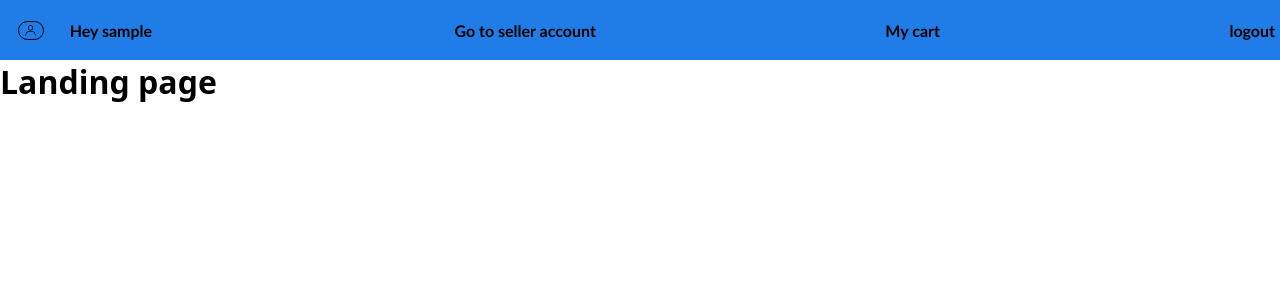
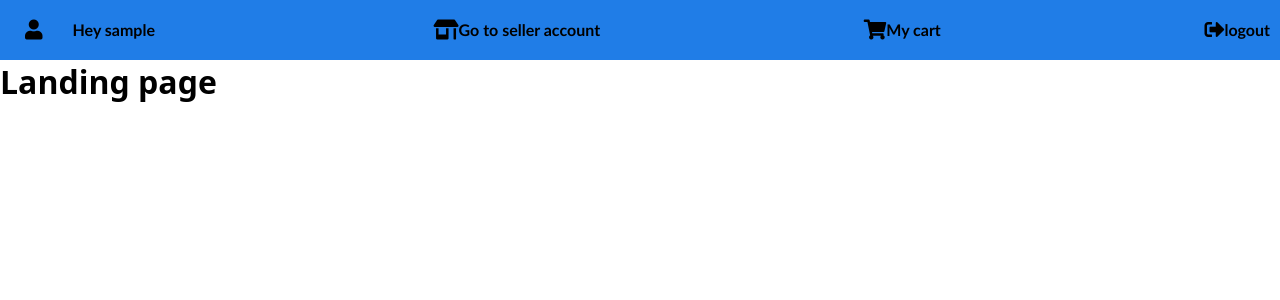
Before and after one commit to NIKHILKRISHNAK/ecommerse-app, a Django app: page / in a window 1280 px wide. Shown: the top 300 px of the page. Run offline with Django 4.2, Linux system fonts and the light colour scheme; the visitor is signed in with stand-in values (Sample User, id 1); data that the repository does not hold is empty.

Commit message:
added:icons in landing page

```diff
--- a/static/landing.css
+++ b/static/elanding.css
@@ -1,77 +1,86 @@
-*{
+* {
     padding: 0;
     margin: 0;
     font-family: system-ui, -apple-system, BlinkMacSystemFont, 'Segoe UI', Roboto, Oxygen, Ubuntu, Cantarell, 'Open Sans', 'Helvetica Neue', sans-serif;
 }
-.container{
+
+.container {
     color: black;
-    display: grid;
+    /* display: grid;
     grid: 200px / auto auto auto;
     grid-gap: 10px;
-    padding:10px;
-    justify-content: space-around ;
+    padding: 10px; */
+    display: flex;
+    flex-wrap: wrap;
+    justify-content: space-around;
 }
-.eachitem{
+
+.eachitem {
     text-align: center;
-    align-items:center;
+    align-items: center;
     background-color: rgb(239, 247, 250);
-    width:15rem;
+    width: 15rem;
     height: 100%;
     border-radius: 10px;
     display: grid;
     place-items: center;
 }
-.eachitem:hover{
+
+.eachitem:hover {
     transform: scale(1.01);
     box-shadow: 5px 8px 500px rgb(133, 183, 216);
 
 }
-nav{
+
+nav {
     background-color: #207de7;
     display: flex;
+    flex-direction: row;
     text-align: center;
     justify-content: space-between;
     align-items: center;
-    margin-top:0px;
+    margin-top: 0px;
     height: 50px;
     padding: 5px;
-    top:0;
+    top: 0;
     position: sticky;
     z-index: 9999;
 }
-nav a:hover{
+
+nav a:hover {
     color: white;
 }
-nav a{
-    font-size:medium;
+
+nav a {
+    font-size: medium;
     font-weight: bold;
 }
-a{
+
+a {
+    position: relative;
     text-decoration: none;
-    color:black;
+    color: black;
     font-family: 'Gill Sans', 'Gill Sans MT', Calibri, 'Trebuchet MS', sans-serif;
+    display: flex;
+    flex-direction: row;
+    justify-content: center;
+    padding: 5px;
 }
-.icon{
-    width: 15%;
-    aspect-ratio: 3/2;
-    object-fit: contain;
-    border: 1px solid black;
-    border-radius: 50px;
-}
-
-#profile{
+#profile {
     width: 10rem;
     display: flex;
     flex-direction: row;
     justify-content: space-around;
 }
-img{
+
+img {
     width: 100%;
     aspect-ratio: 3/2;
     object-fit: contain;
     mix-blend-mode: darken;
 }
-.intro{
+
+.intro {
     background-color: white;
     color: #207de7;
     position: absolute;
@@ -86,7 +95,8 @@ img{
     animation: intro 3s ease-in-out;
     transition: all 1s ease;
 }
-.loading{
+
+.loading {
     color: white;
     width: 30px;
     height: 30px;
@@ -95,12 +105,15 @@ img{
     border-left-color: white;
     animation: loading 1s infinite;
 }
-.introimg{
+
+.introimg {
     width: 30%;
     aspect-ratio: 3/2;
     object-fit: contain;
 }
-@keyframes loading{
+
+@keyframes loading {
+
     /* 0%{
         transform: rotate(0deg);
     }
@@ -111,18 +124,21 @@ img{
     80%{
         transform: rotate(340deg);
     } */
-    100%{
+    100% {
         transform: rotate(360deg);
     }
 }
-@keyframes intro{
-    0%{
+
+@keyframes intro {
+    0% {
         visibility: visible;
     }
-    80%{
+
+    80% {
         opacity: 1;
     }
-    100%{
+
+    100% {
         visibility: visible;
         opacity: 0;
     }
--- a/templates/landing.html
+++ b/templates/landing.html
@@ -1,12 +1,16 @@
 {% extends 'base.html' %}
 {% block style %}
-<link rel="stylesheet" href="/static/landing.css">
+<link rel="stylesheet" href="/static/elanding.css">
 {% endblock style %}
 
 {% block title %}
 Landing page
 {% endblock title %}
+{% block header %}
+<link rel="stylesheet" href="https://cdnjs.cloudflare.com/ajax/libs/font-awesome/4.7.0/css/font-awesome.min.css">
+<link rel="stylesheet" href="https://cdnjs.cloudflare.com/ajax/libs/font-awesome/5.15.3/css/all.min.css" integrity="sha512-...." crossorigin="anonymous" referrerpolicy="no-referrer" />
 
+{% endblock header %}
 {% block body %}
 
 <div id="intro" class="intro" style="display: none;">
@@ -18,18 +22,18 @@ Landing page
 </div>
 <nav>
     {% if request.user.is_authenticated %}
-    <a id="profile" class="navitem" href="/profile/"> <img class="icon" src="/static/person.png" alt="">Hey
+    <a id="profile" class="navitem" href="/profile/"><i class="fas fa-user" style="font-size:20px"></i>Hey
         {{request.user}}</a>
     {% endif %}
 
     {% if request.user.is_staff %}
-    <a class="navitem" href="/seller/"> Go to seller account</a>
+    <a class="navitem" href="/seller/"><i class="fas fa-store-alt" style="font-size:20px"></i> Go to seller account</a>
     {% endif %}
-    <a class="navitem" href="/user/cart/">My cart</a>
+    <a class="navitem" href="/user/cart/" ><i class="fa fa-shopping-cart" style="font-size:20px"></i>  My cart</a>
     {% if request.user.is_authenticated %}
-    <a class="navitem" href="/logout">logout</a>
+    <a class="navitem" href="/logout" ><i class="fas fa-sign-out-alt" style="font-size:20px"></i>  logout</a>
     {% else %}
-    <a class="navitem" href="/login/">Login</a>
+    <a class="navitem" href="/login/"><i class="fa fa-sign-in" style="font-size:20px"></i>  login</a>
     {% endif %}
 </nav>
 <h1>Landing page</h1>
```
Also changed, not shown: icons/cart.png (added), static/admin.png (added).
